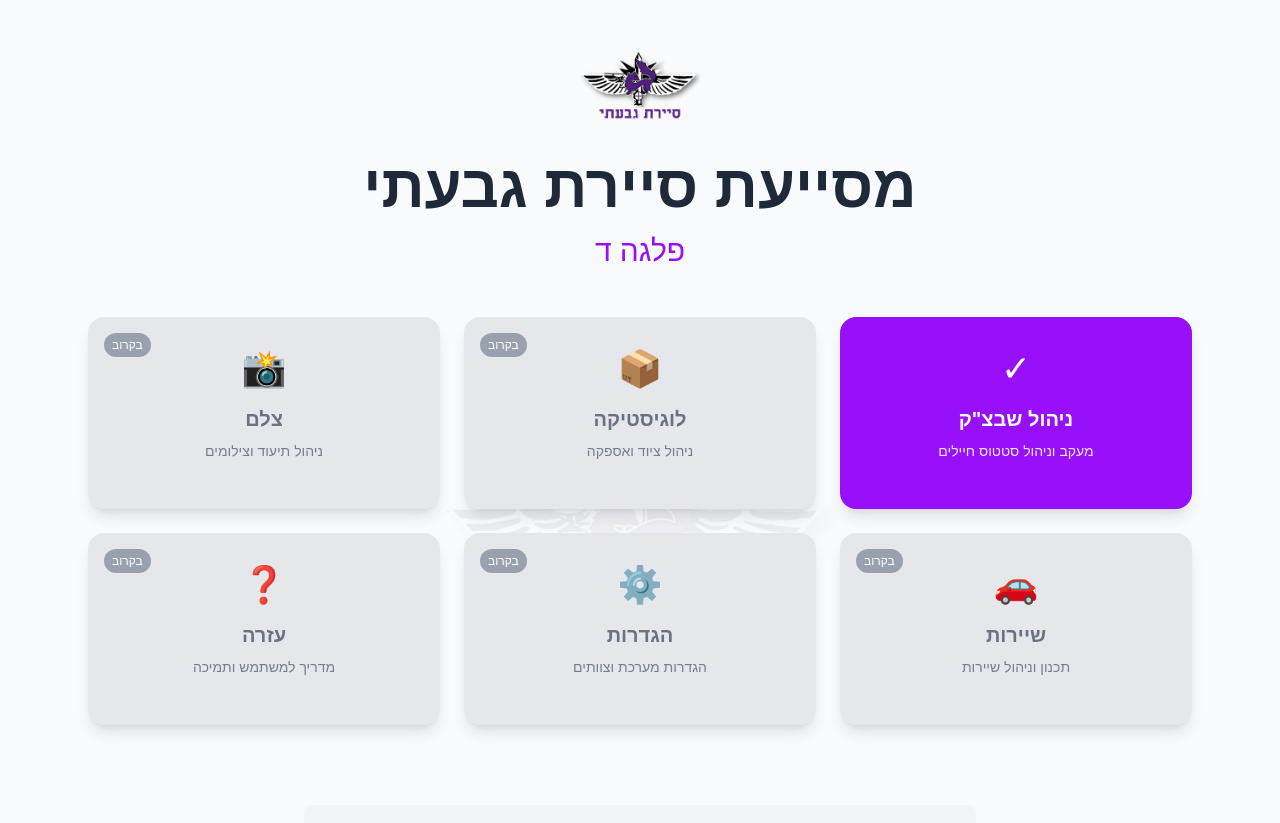
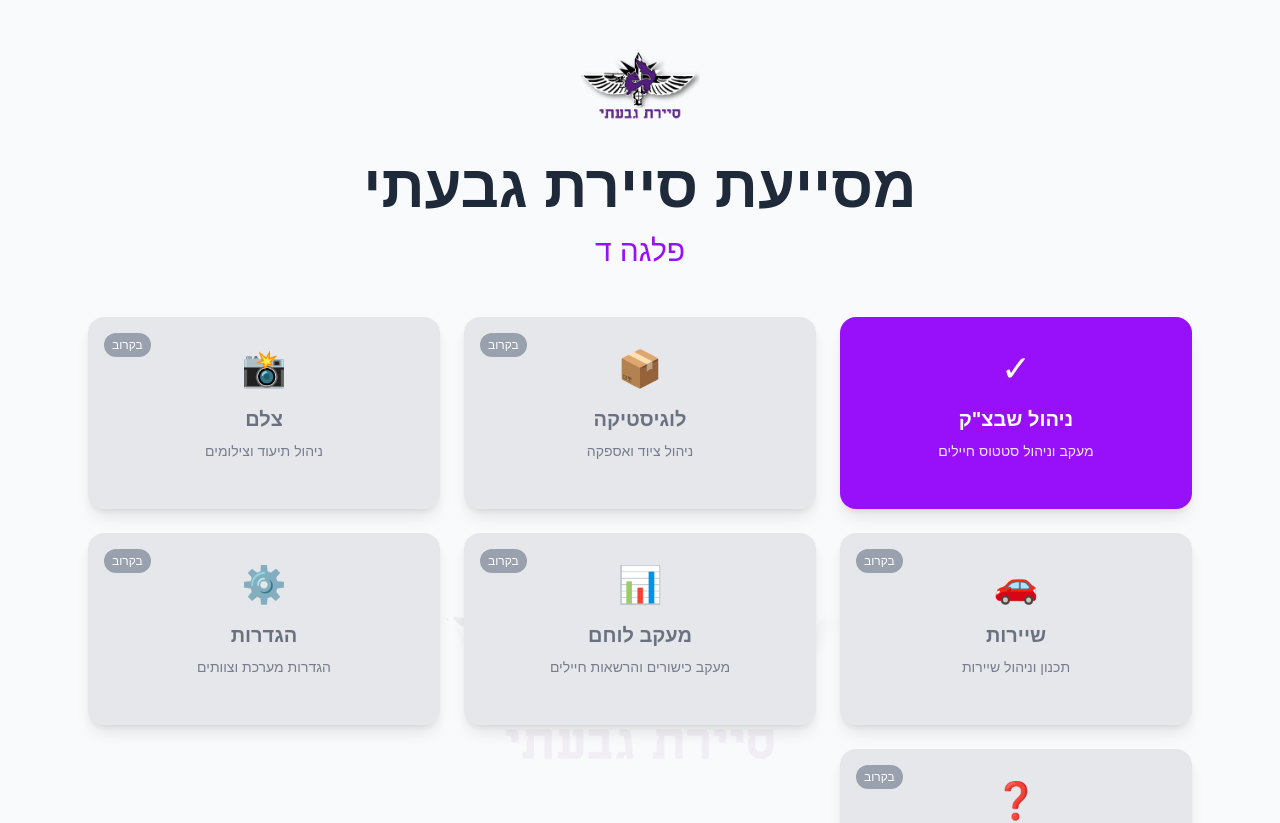
Before and after one commit to MatanTal2/sayeret-givati, a Next.js app: page / in a window 1280 px wide. Shown: the top 823 px of the page. Built offline with nearby package versions, Linux system fonts and the light colour scheme.

Commit message:
Add new tracking feature to HomePage component
- Introduced a new section for "מעקב לוחם" with a description, icon, and link, currently marked as unavailable. This enhances the functionality of the HomePage by providing a placeholder for future tracking capabilities.

```diff
--- a/src/app/page.tsx
+++ b/src/app/page.tsx
@@ -33,6 +33,14 @@ export default function HomePage() {
       description: "תכנון וניהול שיירות",
       icon: "🚗",
       href: "/convoys",
+      available: false,
+      color: "bg-gray-400"
+    },
+    {
+      title: "מעקב לוחם",
+      description: "מעקב כישורים והרשאות חיילים",
+      icon: "📊",
+      href: "/tracking",
       available: false,
       color: "bg-gray-400"
     },
```
